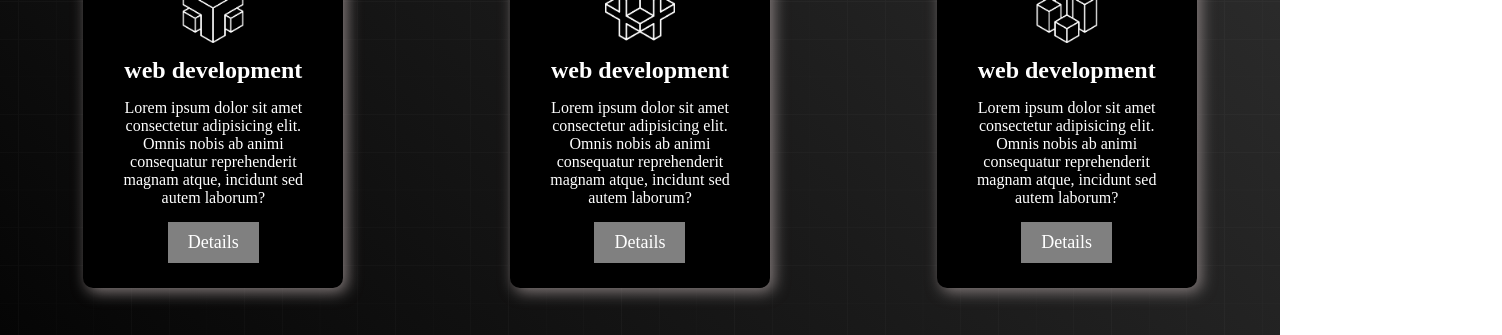
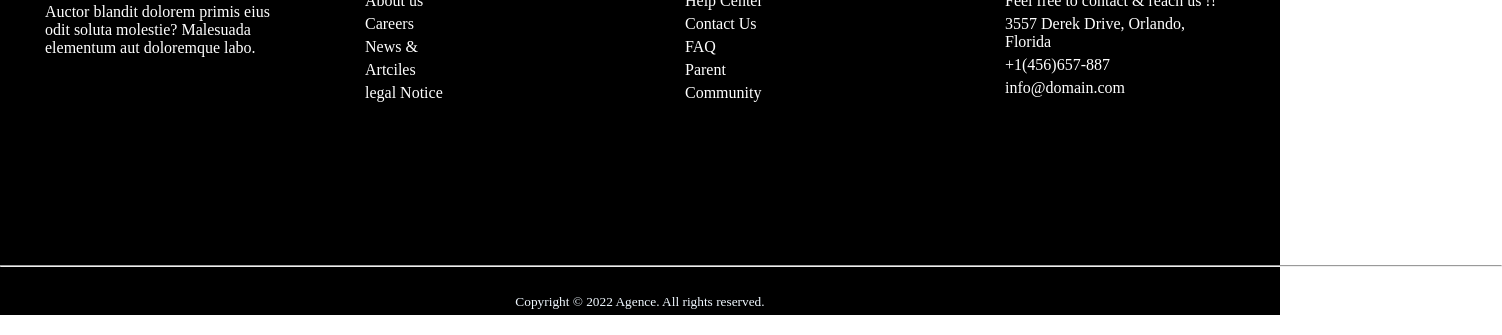
Before and after one commit to anik558363/Digital-Product, a plain HTML site: page index.html in a window 1280 px wide. Shown: the part 2224-2559 px from the top of the page, 1502 px wide, since content can reach past the window. Drawn offline with Linux system fonts and the light colour scheme.

Commit message:
conceptual sessions website complet

```diff
--- a/index.html
+++ b/index.html
@@ -92,29 +92,47 @@
 
     <!-- this is header footer section -->
     <footer>
-        <section class="service-background">
-            <h1 class="Service">Our Service's</h1>
-            <div class="service-container">
-                <div class="box">
-                    <img class="icon" src="icon/0.png" alt="">
-                    <h2 class="box-title">web development</h2>
-                    <p class="box-description">Lorem ipsum dolor sit amet consectetur adipisicing elit. Omnis nobis ab animi consequatur reprehenderit magnam atque, incidunt sed autem laborum?</p>
-                    <button class="btn box-btn">Details</button>
+       <div class="footer-container">
+
+                <div class="a">
+
+                    <img class="loge-pic" src="logo/logo-light.png" alt="">
+                        <p>
+                            Auctor blandit dolorem primis eius odit soluta molestie? Malesuada elementum aut doloremque labo.
+                        </p>
                 </div>
-                <div class="box">
-                    <img class="icon" src="icon/1.png" alt="">
-                    <h2 class="box-title">web development</h2>
-                    <p class="box-description">Lorem ipsum dolor sit amet consectetur adipisicing elit. Omnis nobis ab animi consequatur reprehenderit magnam atque, incidunt sed autem laborum?</p>
-                    <button class="btn box-btn">Details</button>
+                <div class="a">
+
+                    <h2 >Useful Links</h2>
+                        <li>About us</li>
+                        <li>Careers</li>
+                        <li>News &</li>
+                        <li>Artciles</li>
+                        <li>legal Notice</li>
                 </div>
-                <div class="box">
-                    <img class="icon" src="icon/2.png" alt="">
-                    <h2 class="box-title">web development</h2>
-                    <p class="box-description">Lorem ipsum dolor sit amet consectetur adipisicing elit. Omnis nobis ab animi consequatur reprehenderit magnam atque, incidunt sed autem laborum?</p>
-                    <button class="btn box-btn">Details</button>
+                <div class="a">
+
+                    <h2 >Supports</h2>
+                        <li>Help Center</li>
+                        <li>Contact Us</li>
+                        <li>FAQ</li>
+                        <li>Parent</li>
+                        <li>Community</li>
+                </div>
+                <div class="a">
+
+                    <h2 >Contact Information</h2>
+                        <li>Feel free to contact & reach us !!</li>
+                        <li>3557 Derek Drive, Orlando, Florida</li>
+                        <li>+1(456)657-887</li>
+                        <li>info@domain.com</li>
                 </div>
             </div>
-        </section>
+            <hr class="hr">
+            <p class="copy">
+                <small>Copyright &copy; 2022 Agence. All rights reserved.</small>
+              </p>
     </footer>
+
 </body>
 </html>
--- a/style/style.css
+++ b/style/style.css
@@ -164,3 +164,54 @@
     color: white;
     height: 500px;
 }
+
+/* this footer section */
+
+.footer-container{
+    display: flex;
+    justify-content: space-around;
+    align-items: center;
+    padding-top: 100px;
+    max-width: 1400px;
+    margin: auto;
+
+}
+
+footer{
+    height: 60vh;
+    width: 100%;
+    background-color: black;
+}
+
+.a{
+    width: 230px;
+    height: 300px;
+    text-align: start;
+    color: white;
+    padding: 15px;
+    border-radius: 10px;
+    list-style: none;
+}
+
+.hr{
+    width: 1500px;
+    margin: auto;
+}
+
+.copy{
+    color: aliceblue;
+    text-align: center;
+    margin-top: 25px;
+}
+
+.a > li{
+    margin-bottom: 5px;
+}
+.a > h2{
+    margin-bottom: 15px;
+}
+
+.loge-pic{
+    width: 170px;
+    margin-bottom: 15px;
+}
```
